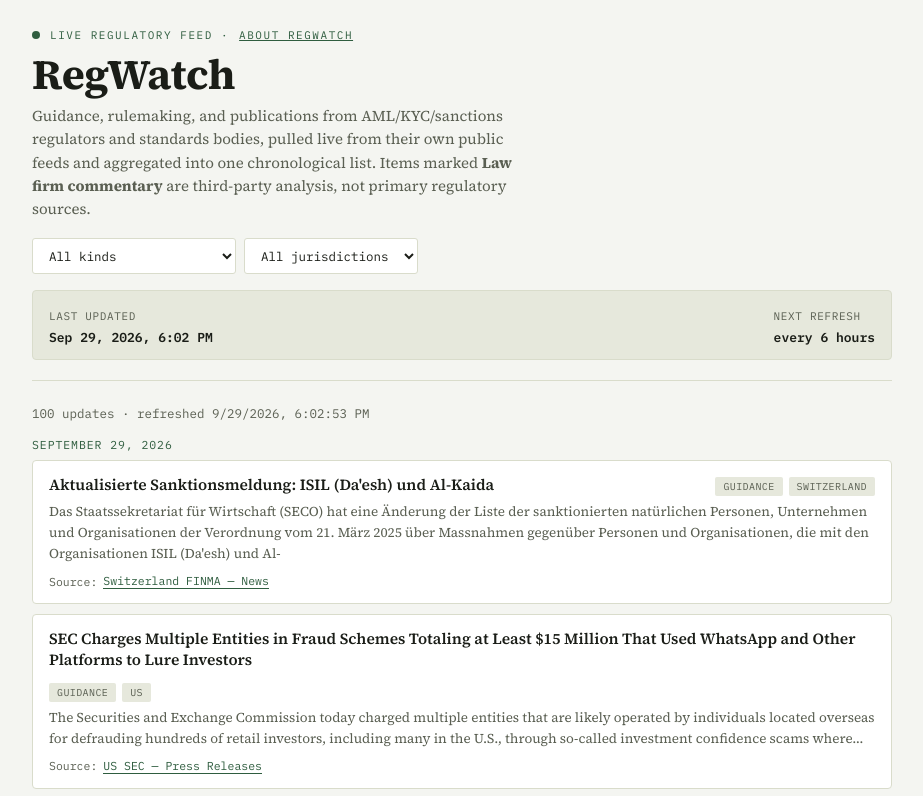
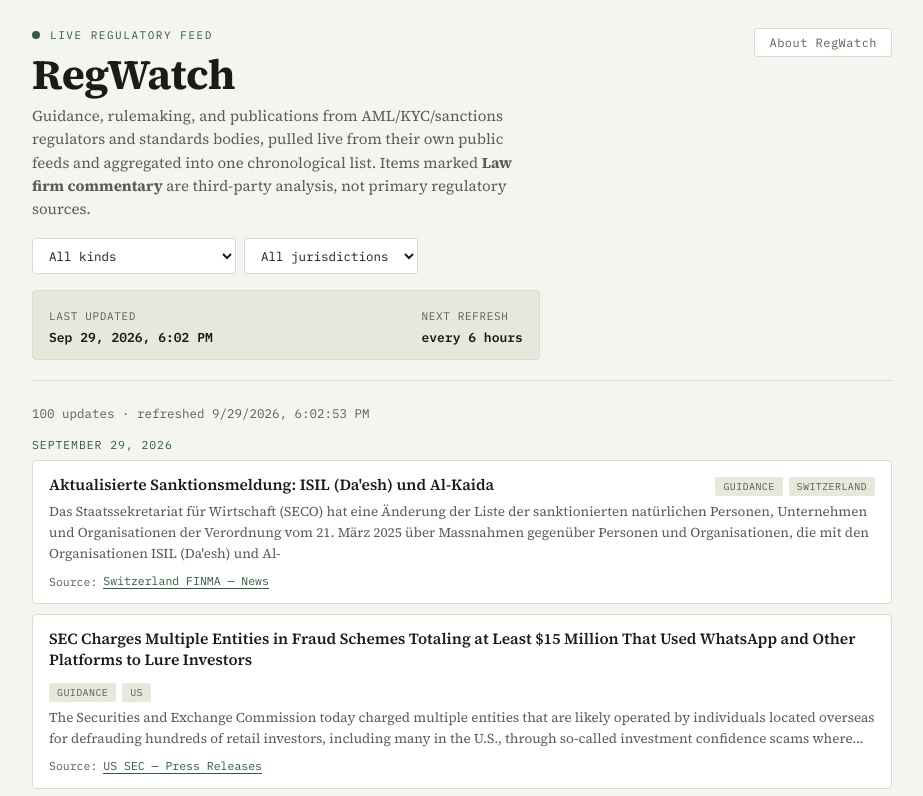
Before and after one commit to sweater9/RegWatch-, a website: page public/index.html in a window 1280 px wide. Shown: the top 796 px of the page, without its empty margins (178-1101 px from the left). Drawn offline with Linux system fonts and the light colour scheme.

Commit message:
Add links from feed page to landing page (header + footer)

```diff
--- a/public/index.html
+++ b/public/index.html
@@ -51,6 +51,14 @@ body{
 ::selection{background:var(--accent);color:var(--accent-ink)}
 .wrap{max-width:860px;margin:0 auto}
 header{padding-block:28px 20px;border-bottom:1px solid var(--line)}
+.header-nav{display:flex;justify-content:space-between;align-items:flex-start;gap:16px;flex-wrap:wrap}
+.header-links{display:flex;gap:12px;align-items:center;flex-shrink:0}
+.nav-link{
+  font-family:'IBM Plex Mono', ui-monospace, monospace;font-size:12px;letter-spacing:.04em;
+  text-decoration:none;color:var(--ink-dim);border:1px solid var(--line);padding:6px 14px;border-radius:3px;
+  background:var(--panel);transition:color .15s,border-color .15s;
+}
+.nav-link:hover{color:var(--accent);border-color:var(--accent)}
 .eyebrow{
   font-family:'IBM Plex Mono', ui-monospace, monospace;
   font-size:11px;letter-spacing:.14em;text-transform:uppercase;color:var(--accent);
@@ -123,13 +131,18 @@ footer{
   border-top:1px solid var(--line);padding-block:20px 40px;color:var(--ink-dim);font-size:12.5px;
   font-family:'IBM Plex Mono', ui-monospace, monospace;
 }
+footer .footer-links{display:flex;gap:16px;flex-wrap:wrap;margin-bottom:10px}
+footer .footer-links a{color:var(--accent);text-decoration:none;border-bottom:1px solid var(--accent)}
+footer .footer-links a:hover{opacity:.8}
 </style>
 <link rel="stylesheet" href="https://fonts.googleapis.com/css2?family=Source+Serif+4:opsz,wght@8..60,400;8..60,600;8..60,700&family=IBM+Plex+Mono:wght@400;500;600&display=swap">
 </head>
 <body>
 <div class="wrap">
   <header>
-    <div class="eyebrow">Live regulatory feed · <a href="./landing.html" style="color:inherit;text-decoration:underline">About RegWatch</a></div>
+    <div class="header-nav">
+      <div>
+        <div class="eyebrow">Live regulatory feed</div>
         <h1>RegWatch</h1>
         <p class="dek">Guidance, rulemaking, and publications from AML/KYC/sanctions regulators and standards bodies, pulled live from their own public feeds and aggregated into one chronological list. Items marked <strong>Law firm commentary</strong> are third-party analysis, not primary regulatory sources.</p>
         <div class="filters">
@@ -147,6 +160,11 @@ footer{
         <div class="update-banner" id="updateBanner">
           <div><span class="label">Last updated</span><br><span class="value" id="lastUpdated">Loading…</span></div>
           <div><span class="label">Next refresh</span><br><span class="value" id="nextRefresh">every 6 hours</span></div>
+        </div>
+      </div>
+      <div class="header-links">
+        <a class="nav-link" href="./landing.html">About RegWatch</a>
+      </div>
     </div>
   </header>
 
@@ -264,7 +282,7 @@ async function load(){
     document.getElementById('lastUpdated').textContent = updatedDate.toLocaleString(undefined, {
       dateStyle: 'medium', timeStyle: 'short'
     });
-    footer.textContent = `Sources: ${new Set(data.items.map(i => i.sourceLabel)).size} feeds checked, plus ${data.manualSources.length} manual-link sources. Refreshed every 6 hours.`;
+    footer.innerHTML = `<div class="footer-links"><a href="./landing.html">About RegWatch</a><a href="https://github.com/sweater9/RegWatch-">GitHub</a></div>Sources: ${new Set(data.items.map(i => i.sourceLabel)).size} feeds checked, plus ${data.manualSources.length} manual-link sources. Refreshed every 6 hours.`;
   } catch (err) {
     main.innerHTML = `<div class="status-line">Could not load feed.json — it may not have been generated yet.</div>`;
     document.getElementById('lastUpdated').textContent = 'Unavailable';
```
Lines whose indentation alone changed are shown as unchanged.
